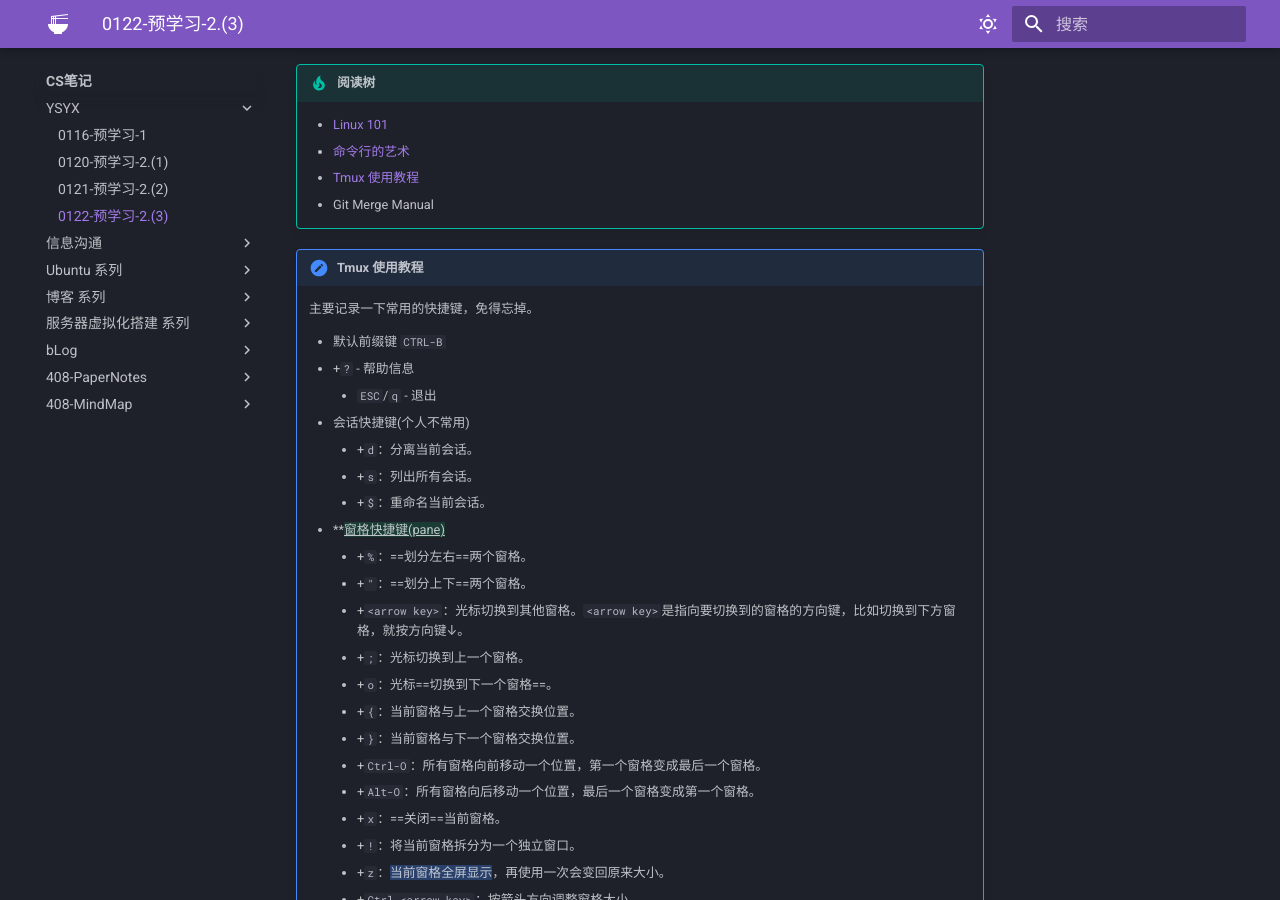
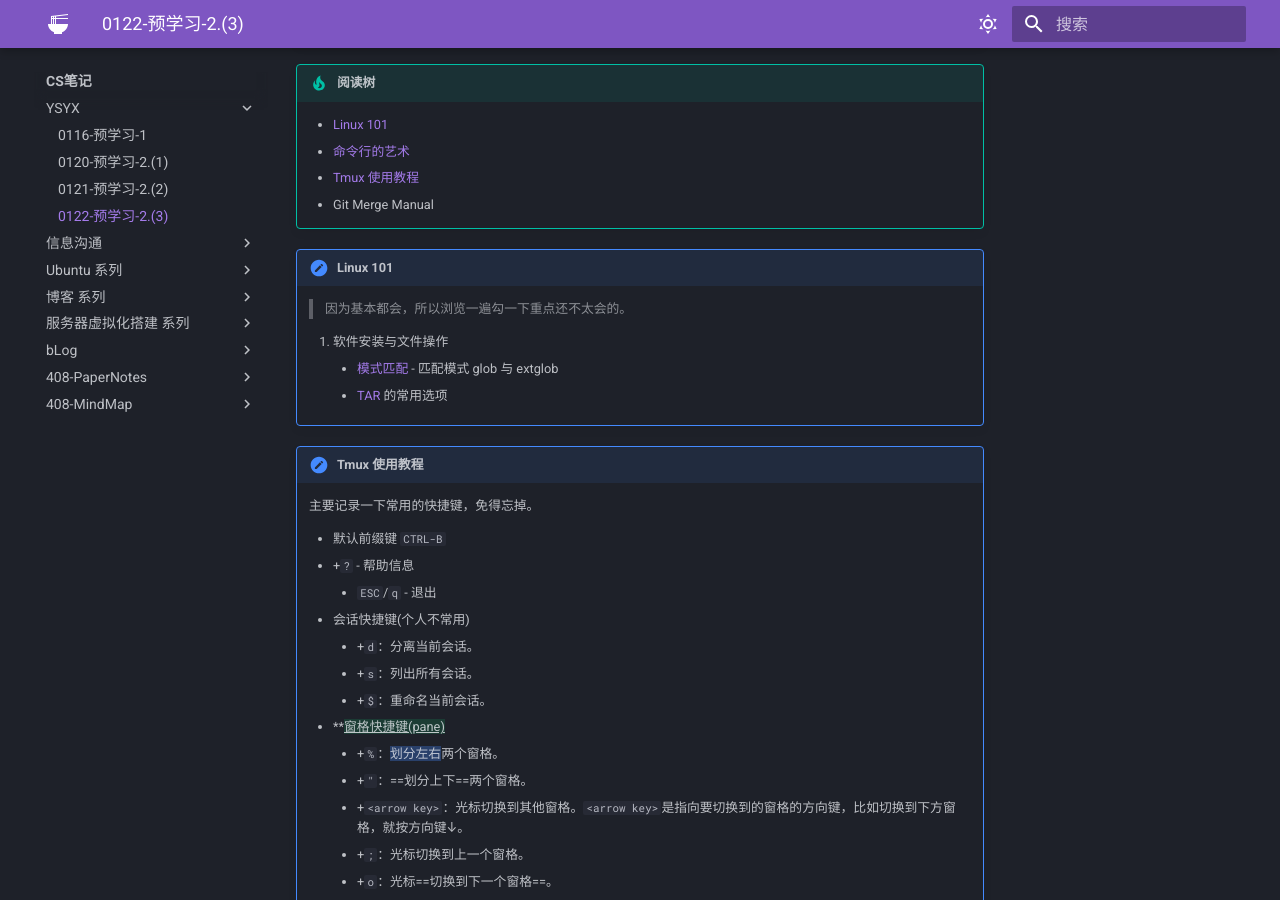
Before and after one commit to Haohahahaha/cs, an MkDocs documentation site: the page built from docs/ysyx/0122/log.md, in a window 1280 px wide and 900 px high, scrolled down 301 px. Built offline with MkDocs 1.6.1 and Material for MkDocs 9.7.7, drawn with Linux system fonts in a browser that asks for light colours.

Commit message:
2025-01-22_19:59:19 update

```diff
--- a/docs/ysyx/0122/log.md
+++ b/docs/ysyx/0122/log.md
@@ -13,6 +13,14 @@
     - [Tmux 使用教程](https://www.ruanyifeng.com/blog/2019/10/tmux.html)
     - Git Merge Manual
 
+!!! note "Linux 101"
+
+    > 因为基本都会，所以浏览一遍勾一下重点还不太会的。
+
+    3. 软件安装与文件操作
+        - [模式匹配](https://101.ustclug.org/Ch03/#pattern) - 匹配模式 glob 与 extglob
+        - [TAR](https://101.ustclug.org/Ch03/#tar) 的常用选项
+
 !!! note "Tmux 使用教程"
 
     主要记录一下常用的快捷键，免得忘掉。
@@ -25,7 +33,7 @@
         - +`s`：列出所有会话。
         - +`$`：重命名当前会话。
     - **{++窗格快捷键(pane)++}
-        - +`%`：==划分左右==两个窗格。
+        - +`%`：{==划分左右==}两个窗格。
         - +`"`：==划分上下==两个窗格。
         - +`<arrow key>`：光标切换到其他窗格。`<arrow key>`是指向要切换到的窗格的方向键，比如切换到下方窗格，就按方向键↓。
         - +`;`：光标切换到上一个窗格。
```
